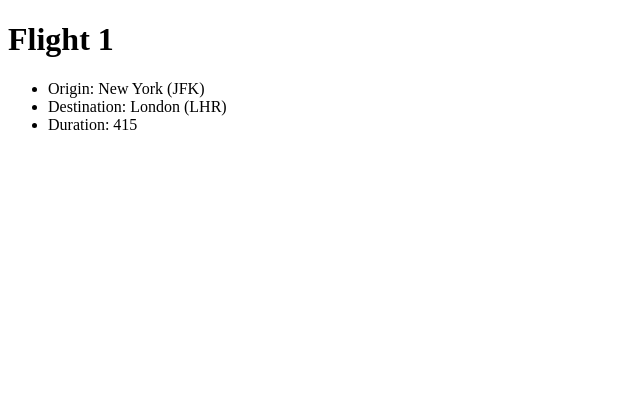
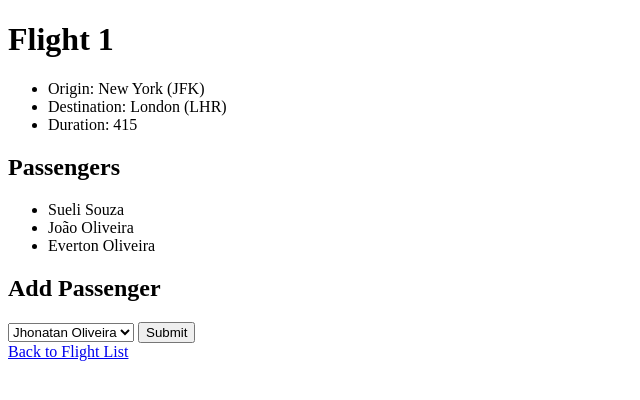
Before and after one commit to jhonatanwll/CS50W, a Django app: page /flights/1 in a window 1280 px wide. Shown: the top 400 px of the page, without its empty margins (0-640 px from the left). Run offline with Django 4.2, Linux system fonts and the light colour scheme; data comes from the database, SQL or seed files in the repository; both versions use the stored data as it was after the commit.

Commit message:
Criação do url dos vôos individuais com diversas informações sobre cada vôo e seus passageiros

```diff
--- a/CS50W Lecture 4/airline/flights/admin.py
+++ b/CS50W Lecture 4/airline/flights/admin.py
@@ -1,6 +1,7 @@
 from django.contrib import admin
 
-from .models import Flight, Airport
+from .models import Flight, Airport, Passenger
 # Register your models here.
 admin.site.register(Airport)
 admin.site.register(Flight)
+admin.site.register(Passenger)
--- a/CS50W Lecture 4/airline/flights/models.py
+++ b/CS50W Lecture 4/airline/flights/models.py
@@ -15,3 +15,11 @@
 
     def __str__(self):
         return f"{self.id}: {self.origin} to {self.destination}"
+
+class Passenger(models.Model):
+    first = models.CharField(max_length=64)
+    last = models.CharField(max_length=64)
+    flights = models.ManyToManyField(Flight, blank=True, related_name="passengers")
+
+    def __str__(self):
+        return f"{self.first} {self.last}"
--- a/CS50W Lecture 4/airline/flights/templates/flights/flight.html
+++ b/CS50W Lecture 4/airline/flights/templates/flights/flight.html
@@ -9,5 +9,26 @@
  <li>Duration: {{ flight.duration }}</li>
 </ul>
 
+<h2>Passengers</h2>
+<ul>
+ {% for passenger in passengers %}
+ <li>{{ passenger }}</l>
+  {% empty %}
+ <li>No passengers.</li>
+ {% endfor %}
+</ul>
 
+<h2>Add Passenger</h2>
+
+<form action="{% url 'book' flight.id %}" method="post">
+ {% csrf_token %}
+ <select name="passenger">
+  {% for passenger in non_passengers %}
+  <option value="{{ passenger.id }}">{{ passenger }}</option>
+  {% endfor %}
+ </select>
+ <input type="submit">
+</form>
+
+<a href="{% url 'index' %}">Back to Flight List</a>
 {% endblock %}
--- a/CS50W Lecture 4/airline/flights/templates/flights/index.html
+++ b/CS50W Lecture 4/airline/flights/templates/flights/index.html
@@ -4,7 +4,11 @@
 <h1>Flights</h1>
 <ul>
  {% for flight in flights %}
- <li>Flights {{ flight.id }}: {{ flight.origin }} to {{ flight.destination }}</li>
+ <li>
+  <a href="{% url 'flight' flight.id %}">
+   Flights {{ flight.id }}: {{ flight.origin }} to {{ flight.destination }}
+  </a>
+ </li>
  {% endfor %}
 </ul>
 {% endblock %}
--- a/CS50W Lecture 4/airline/flights/urls.py
+++ b/CS50W Lecture 4/airline/flights/urls.py
@@ -4,5 +4,6 @@
 
 urlpatterns = [
  path("", views.index, name="index"),
- path("<int:flight_id>", views.flight, name="flight")
+ path("<int:flight_id>", views.flight, name="flight"),
+ path("<int:flight_id>/book", views.book, name="book"),
 ]
--- a/CS50W Lecture 4/airline/flights/views.py
+++ b/CS50W Lecture 4/airline/flights/views.py
@@ -1,6 +1,8 @@
 from django.shortcuts import render
+from django.http import HttpResponseRedirect
+from django.urls import reverse
 
-from .models import Flight
+from .models import Flight, Passenger
 
 # Create your views here.
 def index(request):
@@ -10,6 +12,16 @@
 
 def flight(request, flight_id):
     flight =Flight.objects.get(pk=flight_id)
+
     return render(request, "flights/flight.html", {
-        "flight": flight
+        "flight": flight,
+        "passengers": flight.passengers.all(),
+        "non_passengers": Passenger.objects.exclude(flights=flight).all(),
     })
+
+def book(request, flight_id):
+    if request.method == "POST":
+        flight = Flight.objects.get(pk=flight_id)
+        passenger = Passenger.objects.get(pk=int(request.POST["passenger"]))
+        passenger.flights.add(flight)
+        return HttpResponseRedirect(reverse("flight", args=(flight.id,)))
```
Also changed, not shown: CS50W Lecture 4/airline/db.sqlite3, CS50W Lecture 4/airline/flights/migrations/0003_passenger.py (added).
